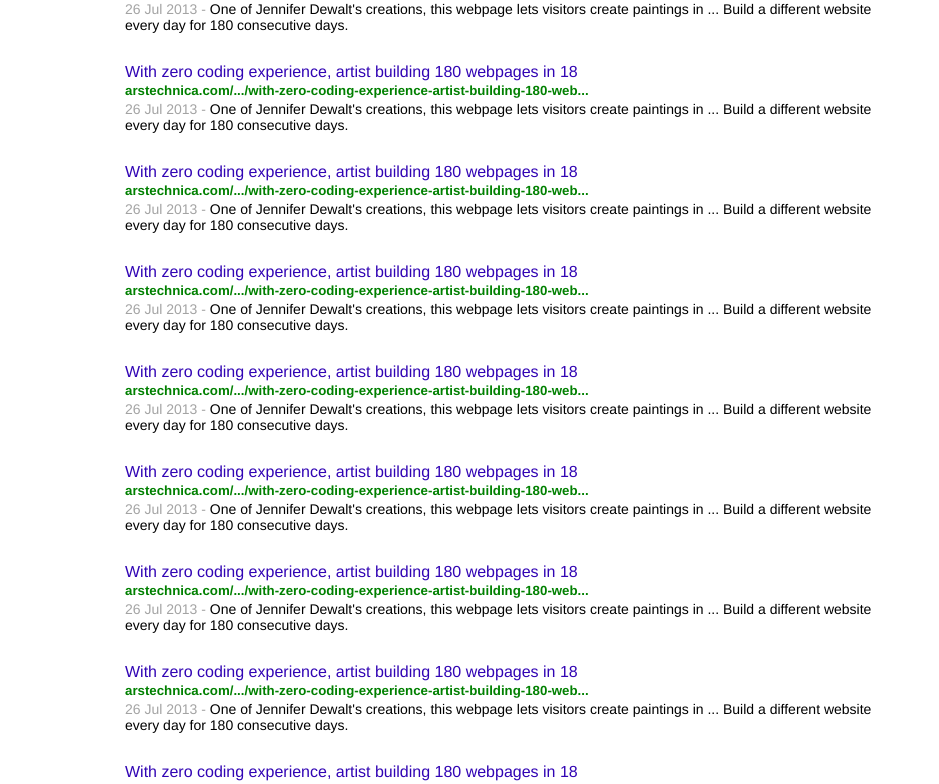
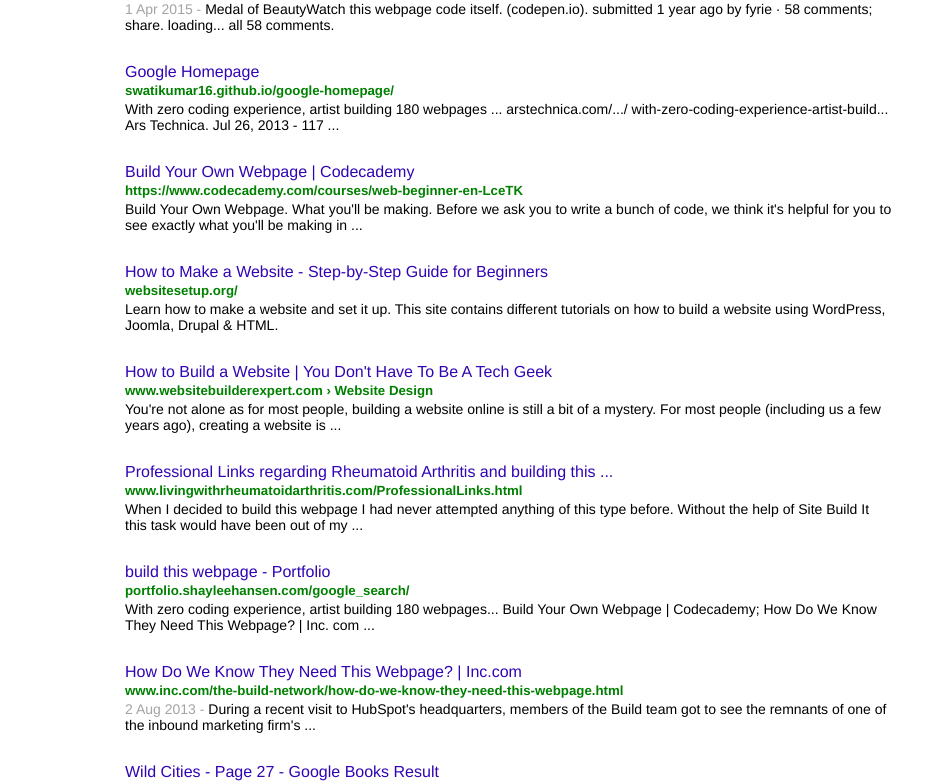
Before and after one commit to petejhaddrell/google-homepage-hard, a plain HTML site: page index.html in a window 1280 px wide. Shown: the part 330-1114 px from the top of the page, without its empty margins (0-939 px from the left). Drawn offline with Linux system fonts and the light colour scheme.

Commit message:
changed the result content

```diff
--- a/index.html
+++ b/index.html
@@ -77,83 +77,83 @@
 				</div>
 				<div>
 					<a href="" class="link">
-						With zero coding experience, artist building 180 webpages in 18
+						Watch this webpage code itself. : InternetIsBeautiful - Reddit
 					</a>
-					<h5 class="heading">arstechnica.com/.../with-zero-coding-experience-artist-building-180-web...</h5>
+					<h5 class="heading">https://www.reddit.com/r/InternetIsBeautiful/.../watch_this_webpage_code_itself/.</h5>
 					<div class="text">
-						<span class="date">26 Jul 2013 -</span> One of Jennifer Dewalt's creations, this webpage lets visitors create paintings in ... Build a different website every day for 180 consecutive days.
+						<span class="date">1 Apr 2015 -</span> Medal of BeautyWatch this webpage code itself. (codepen.io). submitted 1 year ago by fyrie · 58 comments; share. loading... all 58 comments.
 					</div>
 				</div>
 				<div>
 					<a href="" class="link">
-						With zero coding experience, artist building 180 webpages in 18
+						Google Homepage
 					</a>
-					<h5 class="heading">arstechnica.com/.../with-zero-coding-experience-artist-building-180-web...</h5>
+					<h5 class="heading">swatikumar16.github.io/google-homepage/</h5>
 					<div class="text">
-						<span class="date">26 Jul 2013 -</span> One of Jennifer Dewalt's creations, this webpage lets visitors create paintings in ... Build a different website every day for 180 consecutive days.
+						With zero coding experience, artist building 180 webpages ... arstechnica.com/.../ with-zero-coding-experience-artist-build... Ars Technica. Jul 26, 2013 - 117 ...
 					</div>
 				</div>
 				<div>
 					<a href="" class="link">
-						With zero coding experience, artist building 180 webpages in 18
+						Build Your Own Webpage | Codecademy
 					</a>
-					<h5 class="heading">arstechnica.com/.../with-zero-coding-experience-artist-building-180-web...</h5>
+					<h5 class="heading">https://www.codecademy.com/courses/web-beginner-en-LceTK</h5>
 					<div class="text">
-						<span class="date">26 Jul 2013 -</span> One of Jennifer Dewalt's creations, this webpage lets visitors create paintings in ... Build a different website every day for 180 consecutive days.
+						Build Your Own Webpage. What you'll be making. Before we ask you to write a bunch of code, we think it's helpful for you to see exactly what you'll be making in  ...
 					</div>
 				</div>
 				<div>
 					<a href="" class="link">
-						With zero coding experience, artist building 180 webpages in 18
+						How to Make a Website - Step-by-Step Guide for Beginners
 					</a>
-					<h5 class="heading">arstechnica.com/.../with-zero-coding-experience-artist-building-180-web...</h5>
+					<h5 class="heading">websitesetup.org/</h5>
 					<div class="text">
-						<span class="date">26 Jul 2013 -</span> One of Jennifer Dewalt's creations, this webpage lets visitors create paintings in ... Build a different website every day for 180 consecutive days.
+						Learn how to make a website and set it up. This site contains different tutorials on how to build a website using WordPress, Joomla, Drupal & HTML.
 					</div>
 				</div>
 				<div>
 					<a href="" class="link">
-						With zero coding experience, artist building 180 webpages in 18
+						How to Build a Website | You Don't Have To Be A Tech Geek
 					</a>
-					<h5 class="heading">arstechnica.com/.../with-zero-coding-experience-artist-building-180-web...</h5>
+					<h5 class="heading">www.websitebuilderexpert.com › Website Design</h5>
 					<div class="text">
-						<span class="date">26 Jul 2013 -</span> One of Jennifer Dewalt's creations, this webpage lets visitors create paintings in ... Build a different website every day for 180 consecutive days.
+						You're not alone as for most people, building a website online is still a bit of a mystery. For most people (including us a few years ago), creating a website is ...
 					</div>
 				</div>
 				<div>
 					<a href="" class="link">
-						With zero coding experience, artist building 180 webpages in 18
+						Professional Links regarding Rheumatoid Arthritis and building this ...
 					</a>
-					<h5 class="heading">arstechnica.com/.../with-zero-coding-experience-artist-building-180-web...</h5>
+					<h5 class="heading">www.livingwithrheumatoidarthritis.com/ProfessionalLinks.html</h5>
 					<div class="text">
-						<span class="date">26 Jul 2013 -</span> One of Jennifer Dewalt's creations, this webpage lets visitors create paintings in ... Build a different website every day for 180 consecutive days.
+						When I decided to build this webpage I had never attempted anything of this type before. Without the help of Site Build It this task would have been out of my ...
 					</div>
 				</div>
 				<div>
 					<a href="" class="link">
-						With zero coding experience, artist building 180 webpages in 18
+						build this webpage - Portfolio
 					</a>
-					<h5 class="heading">arstechnica.com/.../with-zero-coding-experience-artist-building-180-web...</h5>
+					<h5 class="heading">portfolio.shayleehansen.com/google_search/</h5>
 					<div class="text">
-						<span class="date">26 Jul 2013 -</span> One of Jennifer Dewalt's creations, this webpage lets visitors create paintings in ... Build a different website every day for 180 consecutive days.
+						With zero coding experience, artist building 180 webpages... Build Your Own Webpage | Codecademy; How Do We Know They Need This Webpage? | Inc. com ...
 					</div>
 				</div>
 				<div>
 					<a href="" class="link">
-						With zero coding experience, artist building 180 webpages in 18
+						How Do We Know They Need This Webpage? | Inc.com
 					</a>
-					<h5 class="heading">arstechnica.com/.../with-zero-coding-experience-artist-building-180-web...</h5>
+					<h5 class="heading">www.inc.com/the-build-network/how-do-we-know-they-need-this-webpage.html</h5>
 					<div class="text">
-						<span class="date">26 Jul 2013 -</span> One of Jennifer Dewalt's creations, this webpage lets visitors create paintings in ... Build a different website every day for 180 consecutive days.
+						<span class="date">2 Aug 2013 -</span> During a recent visit to HubSpot's headquarters, members of the Build team got to see the remnants of one of the inbound marketing firm's ...
 					</div>
 				</div>
 				<div>
 					<a href="" class="link">
-						With zero coding experience, artist building 180 webpages in 18
+						Wild Cities - Page 27 - Google Books Result
 					</a>
-					<h5 class="heading">arstechnica.com/.../with-zero-coding-experience-artist-building-180-web...</h5>
+					<h5 class="heading">https://books.google.co.uk/books?isbn=1433383136</h5>
 					<div class="text">
-						<span class="date">26 Jul 2013 -</span> One of Jennifer Dewalt's creations, this webpage lets visitors create paintings in ... Build a different website every day for 180 consecutive days.
+						Animal Architects: How Mammals Build Their Amazing Homes. ... Eið Rids http:// www.biokids.umich.edu/guides tracks and sign/build This webpage provides ...
 					</div>
 				</div>
 			</div>
```
Also changed, not shown: styles/style.css (line endings or trailing spaces).
